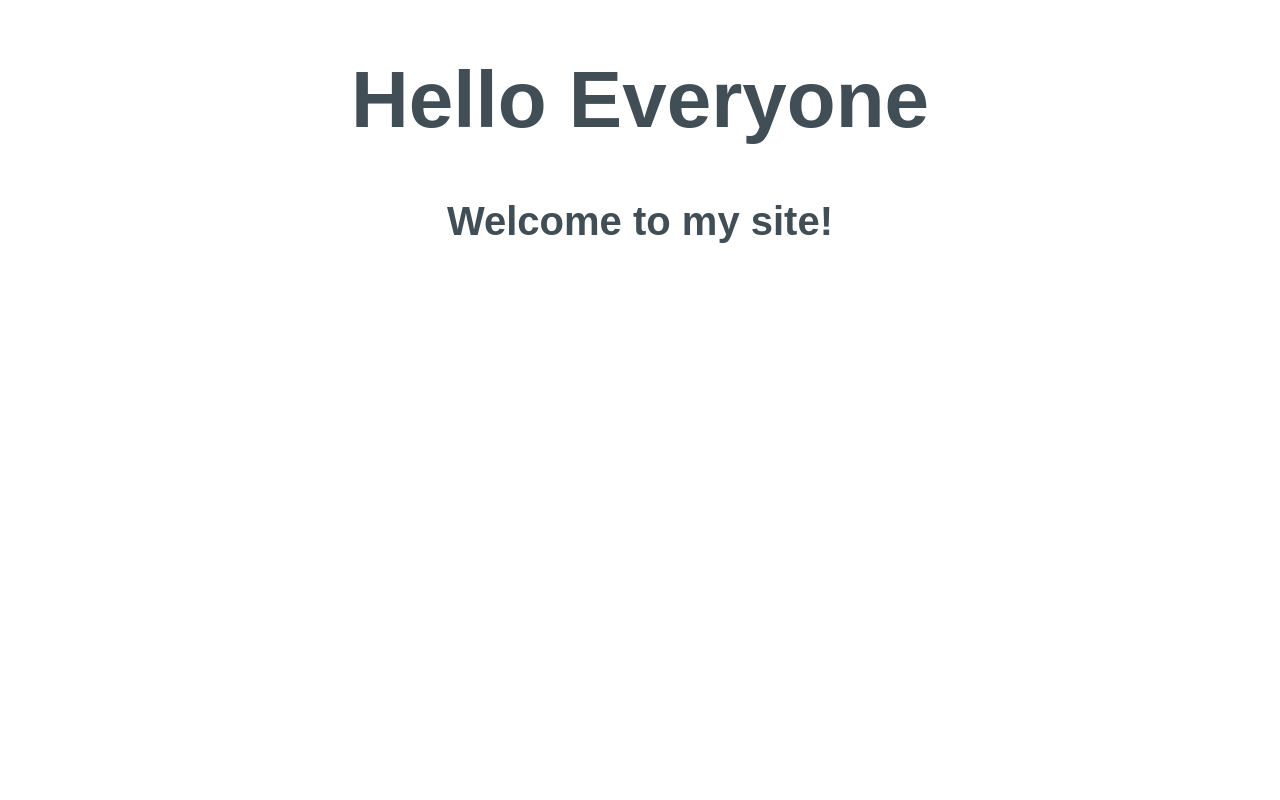
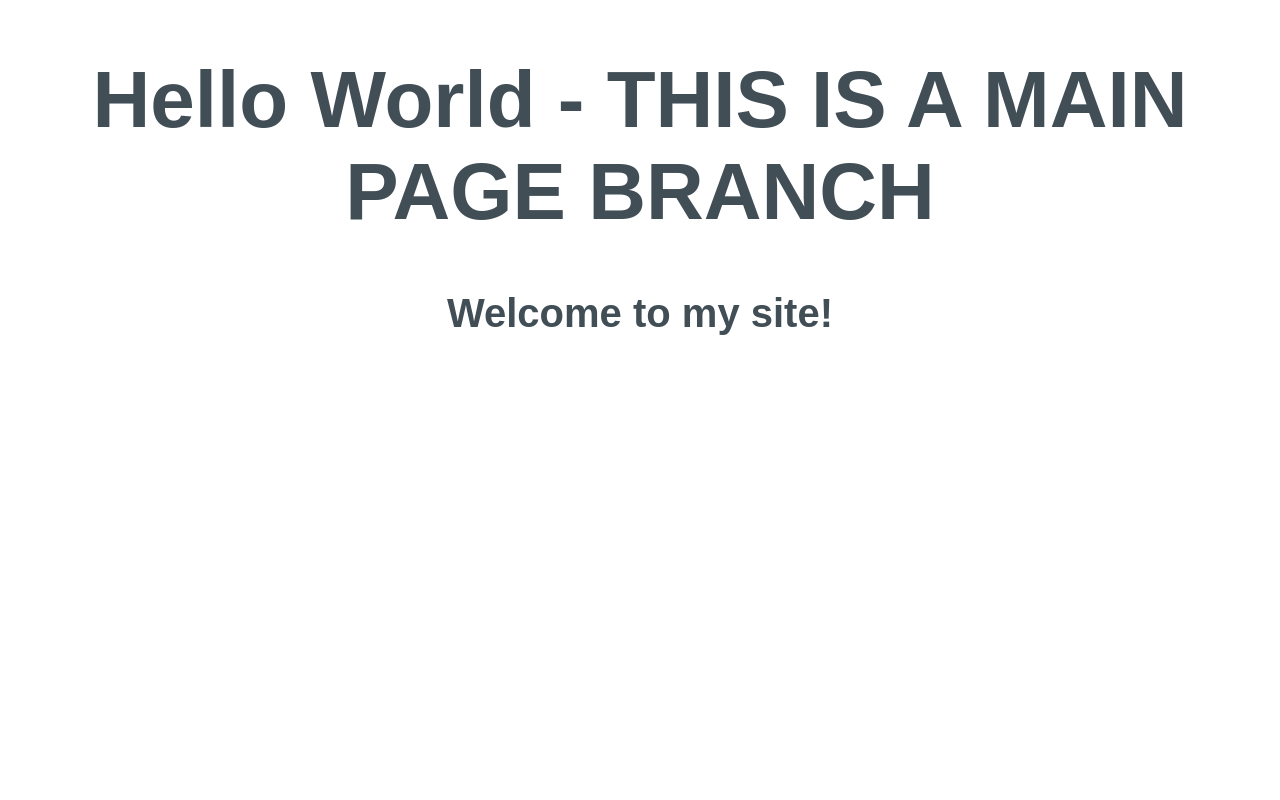
Before and after one commit to ameliamyfanwy/Code_First_Girls, a plain HTML site: page Week_1/beginners-week-one-master/index.html in a window 1280 px wide. Shown: the top 800 px of the page. Drawn offline with Linux system fonts and the light colour scheme.

Commit message:
test for branch
changed h1 text

```diff
--- a/Week_1/beginners-week-one-master/index.html
+++ b/Week_1/beginners-week-one-master/index.html
@@ -10,7 +10,7 @@
 <body>
 
   <div>
-    <h1>Hello Everyone</h1>
+    <h1>Hello World - THIS IS A MAIN PAGE BRANCH</h1>
     <h2>Welcome to my site!</h2>
   </div>
 
```
